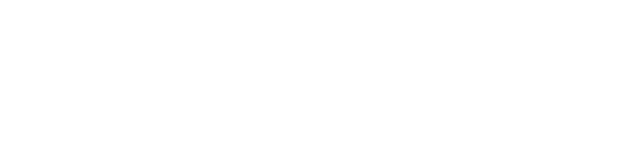
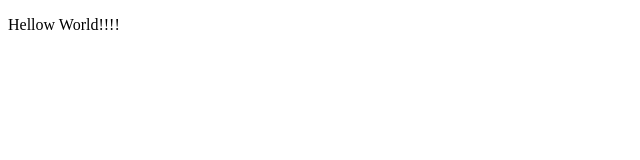
Before and after one commit to abzalimovrrr/JS_leaning1, a plain HTML site: page index.html in a window 1280 px wide. Shown: the whole page, without its empty margins (0-640 px from the left). Drawn offline with Linux system fonts and the light colour scheme.

Commit message:
Second commit

```diff
--- a/index.html
+++ b/index.html
@@ -7,7 +7,7 @@
 	<title>Document</title>
 </head>
 <body>
-<p>
+<p>Hellow World!!!!</p>
 
 </body>
 </html>
```
